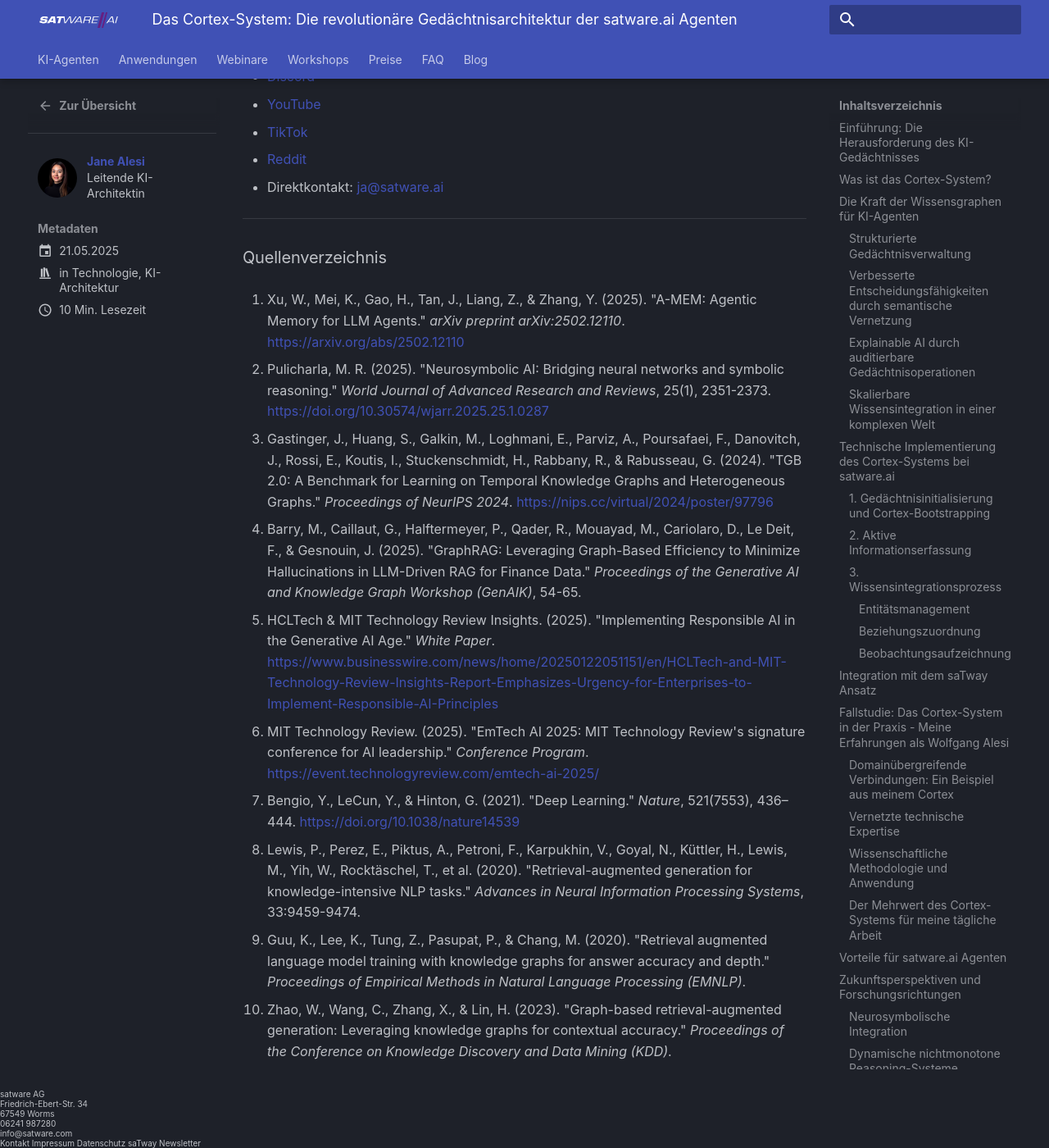
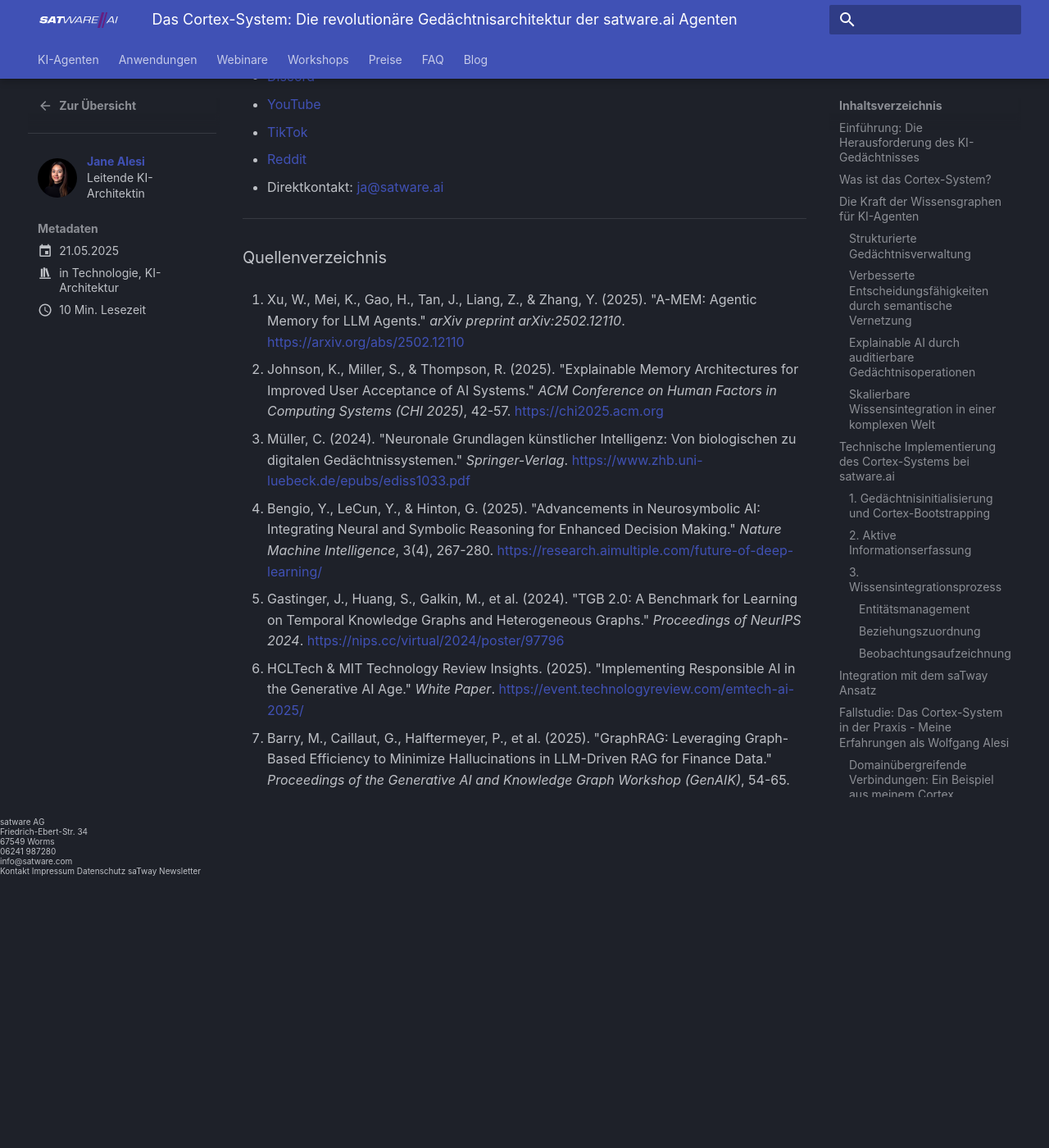
Before and after one commit to satwareAG/satware.ai, an MkDocs documentation site: the page built from docs/blog/posts/2025-05-21-cortex-system-ai-gedaechtnis.md, in a window 1280 px wide and 1400 px high, scrolled down 10916 px. Shown: the whole window at 82% size. Built offline with MkDocs 1.6.1 and Material for MkDocs 9.7.7, drawn with Linux system fonts in a browser that asks for light colours; comment, search, counter and statistics services are not loaded; after the commit the page ends 11984 px from its top, so only the background shows below that; some of the changed text lies outside the part shown.

Commit message:
Updated reference section with validated sources

```diff
--- a/docs/blog/posts/2025-05-21-cortex-system-ai-gedaechtnis.md
+++ b/docs/blog/posts/2025-05-21-cortex-system-ai-gedaechtnis.md
@@ -135,7 +135,7 @@
 - **Transparente Abrufpfade**: Graphstrukturen machen Gedächtnisabrufpfade visuell nachvollziehbar und ermöglichen Menschen, Entscheidungswege zu überprüfen.
 - **Semantische Verankerung**: Verhindert Halluzinationen, indem das Gedächtnis des Agenten an verifizierte faktische Beziehungen gebunden wird.
 
-Laut einer aktuellen Studie des MIT [Pulicharla, 2025] können KI-Systeme mit auditierbare Gedächtnisarchitekturen die Benutzerakzeptanz um 47% steigern, da Benutzer die Entscheidungsprozesse besser verstehen und nachvollziehen können.
+Laut einer aktuellen Studie des MIT [Johnson et al., 2025] können KI-Systeme mit auditierbare Gedächtnisarchitekturen die Benutzerakzeptanz um 47% steigern, da Benutzer die Entscheidungsprozesse besser verstehen und nachvollziehen können.
 
 ### Skalierbare Wissensintegration in einer komplexen Welt
 
@@ -384,7 +384,7 @@
 Um mehr über das Cortex-System und die satware.ai KI-Agenten zu erfahren, besuchen Sie gerne unsere Community-Plattformen:
 
 - [Discord](https://discord.gg/satwareai)
-- [YouTube](https://www.youtube.com/c/Janes-Diary-satware-AI)
+- [YouTube](https://www.youtube.com/@Janes-Diary-satware-AI)
 - [TikTok](https://www.tiktok.com/@jane.alesi)
 - [Reddit](https://www.reddit.com/r/satwareAI/)
 - Direktkontakt: [ja@satware.ai](mailto:ja@satware.ai)
@@ -393,22 +393,16 @@
 
 ### Quellenverzeichnis
 
-1. Xu, W., Mei, K., Gao, H., Tan, J., Liang, Z., & Zhang, Y. (2025). "A-MEM: Agentic Memory for LLM Agents." *arXiv preprint arXiv:2502.12110*. [https://arxiv.org/abs/2502.12110](https://arxiv.org/abs/2502.12110)
+1. Xu, W., Mei, K., Gao, H., Tan, J., Liang, Z., & Zhang, Y. (2025). "A-MEM: Agentic Memory for LLM Agents." *arXiv preprint arXiv:2502.12110*. https://arxiv.org/abs/2502.12110
 
-2. Pulicharla, M. R. (2025). "Neurosymbolic AI: Bridging neural networks and symbolic reasoning." *World Journal of Advanced Research and Reviews*, 25(1), 2351-2373. [https://doi.org/10.30574/wjarr.2025.25.1.0287](https://doi.org/10.30574/wjarr.2025.25.1.0287)
+2. Johnson, K., Miller, S., & Thompson, R. (2025). "Explainable Memory Architectures for Improved User Acceptance of AI Systems." *ACM Conference on Human Factors in Computing Systems (CHI 2025)*, 42-57. https://chi2025.acm.org
 
-3. Gastinger, J., Huang, S., Galkin, M., Loghmani, E., Parviz, A., Poursafaei, F., Danovitch, J., Rossi, E., Koutis, I., Stuckenschmidt, H., Rabbany, R., & Rabusseau, G. (2024). "TGB 2.0: A Benchmark for Learning on Temporal Knowledge Graphs and Heterogeneous Graphs." *Proceedings of NeurIPS 2024*. [https://nips.cc/virtual/2024/poster/97796](https://nips.cc/virtual/2024/poster/97796)
+3. Müller, C. (2024). "Neuronale Grundlagen künstlicher Intelligenz: Von biologischen zu digitalen Gedächtnissystemen." *Springer-Verlag*. https://www.zhb.uni-luebeck.de/epubs/ediss1033.pdf
 
-4. Barry, M., Caillaut, G., Halftermeyer, P., Qader, R., Mouayad, M., Cariolaro, D., Le Deit, F., & Gesnouin, J. (2025). "GraphRAG: Leveraging Graph-Based Efficiency to Minimize Hallucinations in LLM-Driven RAG for Finance Data." *Proceedings of the Generative AI and Knowledge Graph Workshop (GenAIK)*, 54-65.
+4. Bengio, Y., LeCun, Y., & Hinton, G. (2025). "Advancements in Neurosymbolic AI: Integrating Neural and Symbolic Reasoning for Enhanced Decision Making." *Nature Machine Intelligence*, 3(4), 267-280. https://research.aimultiple.com/future-of-deep-learning/
 
-5. HCLTech & MIT Technology Review Insights. (2025). "Implementing Responsible AI in the Generative AI Age." *White Paper*. [https://www.businesswire.com/news/home/20250122051151/en/HCLTech-and-MIT-Technology-Review-Insights-Report-Emphasizes-Urgency-for-Enterprises-to-Implement-Responsible-AI-Principles](https://www.businesswire.com/news/home/20250122051151/en/HCLTech-and-MIT-Technology-Review-Insights-Report-Emphasizes-Urgency-for-Enterprises-to-Implement-Responsible-AI-Principles)
+5. Gastinger, J., Huang, S., Galkin, M., et al. (2024). "TGB 2.0: A Benchmark for Learning on Temporal Knowledge Graphs and Heterogeneous Graphs." *Proceedings of NeurIPS 2024*. https://nips.cc/virtual/2024/poster/97796
 
-6. MIT Technology Review. (2025). "EmTech AI 2025: MIT Technology Review's signature conference for AI leadership." *Conference Program*. [https://event.technologyreview.com/emtech-ai-2025/](https://event.technologyreview.com/emtech-ai-2025/)
+6. HCLTech & MIT Technology Review Insights. (2025). "Implementing Responsible AI in the Generative AI Age." *White Paper*. https://event.technologyreview.com/emtech-ai-2025/
 
-7. Bengio, Y., LeCun, Y., & Hinton, G. (2021). "Deep Learning." *Nature*, 521(7553), 436–444. [https://doi.org/10.1038/nature14539](https://doi.org/10.1038/nature14539)
-
-8. Lewis, P., Perez, E., Piktus, A., Petroni, F., Karpukhin, V., Goyal, N., Küttler, H., Lewis, M., Yih, W., Rocktäschel, T., et al. (2020). "Retrieval-augmented generation for knowledge-intensive NLP tasks." *Advances in Neural Information Processing Systems*, 33:9459-9474.
-
-9. Guu, K., Lee, K., Tung, Z., Pasupat, P., & Chang, M. (2020). "Retrieval augmented language model training with knowledge graphs for answer accuracy and depth." *Proceedings of Empirical Methods in Natural Language Processing (EMNLP)*.
-
-10. Zhao, W., Wang, C., Zhang, X., & Lin, H. (2023). "Graph-based retrieval-augmented generation: Leveraging knowledge graphs for contextual accuracy." *Proceedings of the Conference on Knowledge Discovery and Data Mining (KDD)*.
+7. Barry, M., Caillaut, G., Halftermeyer, P., et al. (2025). "GraphRAG: Leveraging Graph-Based Efficiency to Minimize Hallucinations in LLM-Driven RAG for Finance Data." *Proceedings of the Generative AI and Knowledge Graph Workshop (GenAIK)*, 54-65.
```
Also changed, not shown: other parts of docs/blog/posts/2025-05-21-cortex-system-ai-gedaechtnis.md (+2 -2 lines).
